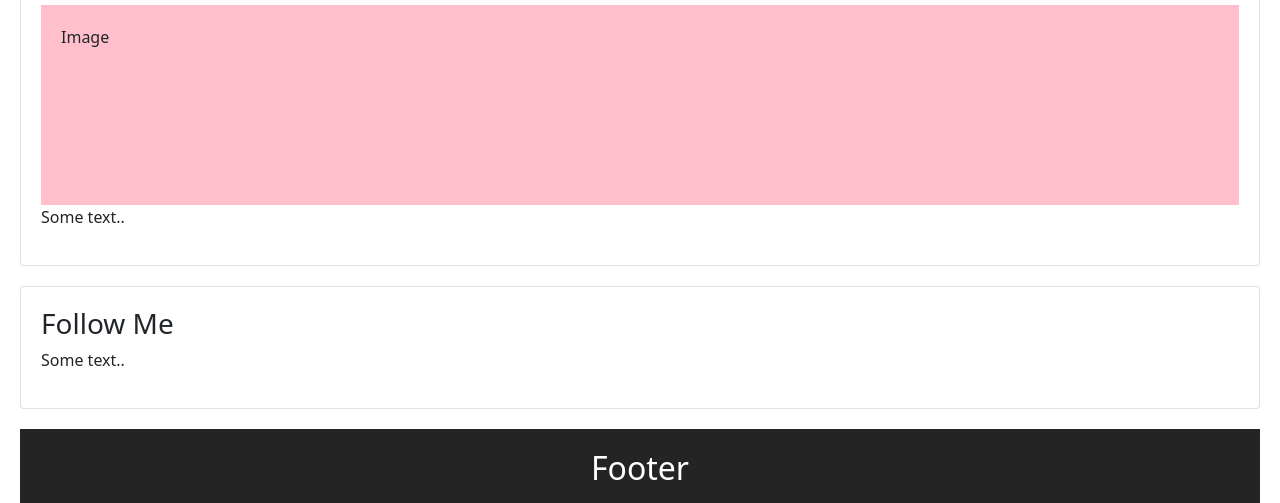
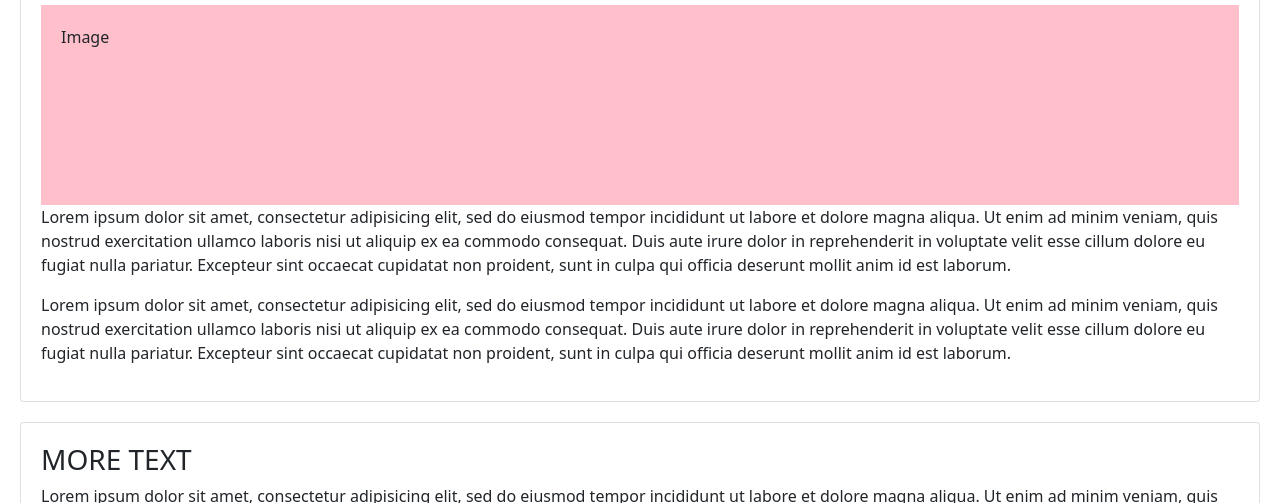
Before and after one commit to LordHalyana/laughing-waffle, a plain HTML site: page index.html in a window 1280 px wide. Shown: the part 297-800 px from the top of the page. Drawn offline with nearby package versions, Linux system fonts and the light colour scheme.

Commit message:
lorem fillin for visual guidance

```diff
--- a/index.css
+++ b/index.css
@@ -40,6 +40,7 @@ body {
   background: #242424;
   color: #fff;
   margin-top: 20px;
+  border-radius: 35px;
 }
 
 /* Responsive layout - when the screen is less than 800px wide, make the two columns stack on top of each other instead of next to each other */
--- a/index.html
+++ b/index.html
@@ -57,17 +57,35 @@
 			<h2 class="atitle">TITLE</h2>
       		<h5>Date: Day, Month, Year</h5>
       		<div class="fakeimg" style="height:200px;">Image</div>
-      		<p>Some text..</p>
+      		<p>Lorem ipsum dolor sit amet, consectetur adipisicing elit, sed do eiusmod
+      		tempor incididunt ut labore et dolore magna aliqua. Ut enim ad minim veniam,
+      		quis nostrud exercitation ullamco laboris nisi ut aliquip ex ea commodo
+      		consequat. Duis aute irure dolor in reprehenderit in voluptate velit esse
+      		cillum dolore eu fugiat nulla pariatur. Excepteur sint occaecat cupidatat non
+      		proident, sunt in culpa qui officia deserunt mollit anim id est laborum.
+      		</p>
+      		<p>Lorem ipsum dolor sit amet, consectetur adipisicing elit, sed do eiusmod
+      		tempor incididunt ut labore et dolore magna aliqua. Ut enim ad minim veniam,
+      		quis nostrud exercitation ullamco laboris nisi ut aliquip ex ea commodo
+      		consequat. Duis aute irure dolor in reprehenderit in voluptate velit esse
+      		cillum dolore eu fugiat nulla pariatur. Excepteur sint occaecat cupidatat non
+      		proident, sunt in culpa qui officia deserunt mollit anim id est laborum.
+      		</p>
       	</div>
     	<div class="card">
-      		<h3>Follow Me</h3>
-      		<p>Some text..</p>
+      		<h3>MORE TEXT</h3>
+      		<p>Lorem ipsum dolor sit amet, consectetur adipisicing elit, sed do eiusmod
+      		tempor incididunt ut labore et dolore magna aliqua. Ut enim ad minim veniam,
+      		quis nostrud exercitation ullamco laboris nisi ut aliquip ex ea commodo
+      		consequat. Duis aute irure dolor in reprehenderit in voluptate velit esse
+      		cillum dolore eu fugiat nulla pariatur. Excepteur sint occaecat cupidatat non
+      		proident, sunt in culpa qui officia deserunt mollit anim id est laborum.</p>
     	</div>
   	</div>
 </div>
 
 <div class="footer">
-  <h2>Footer</h2>
+  <h2>Social Media Links with images maybe here? i dunno maybe yes</h2>
 </div>
 
 
```
